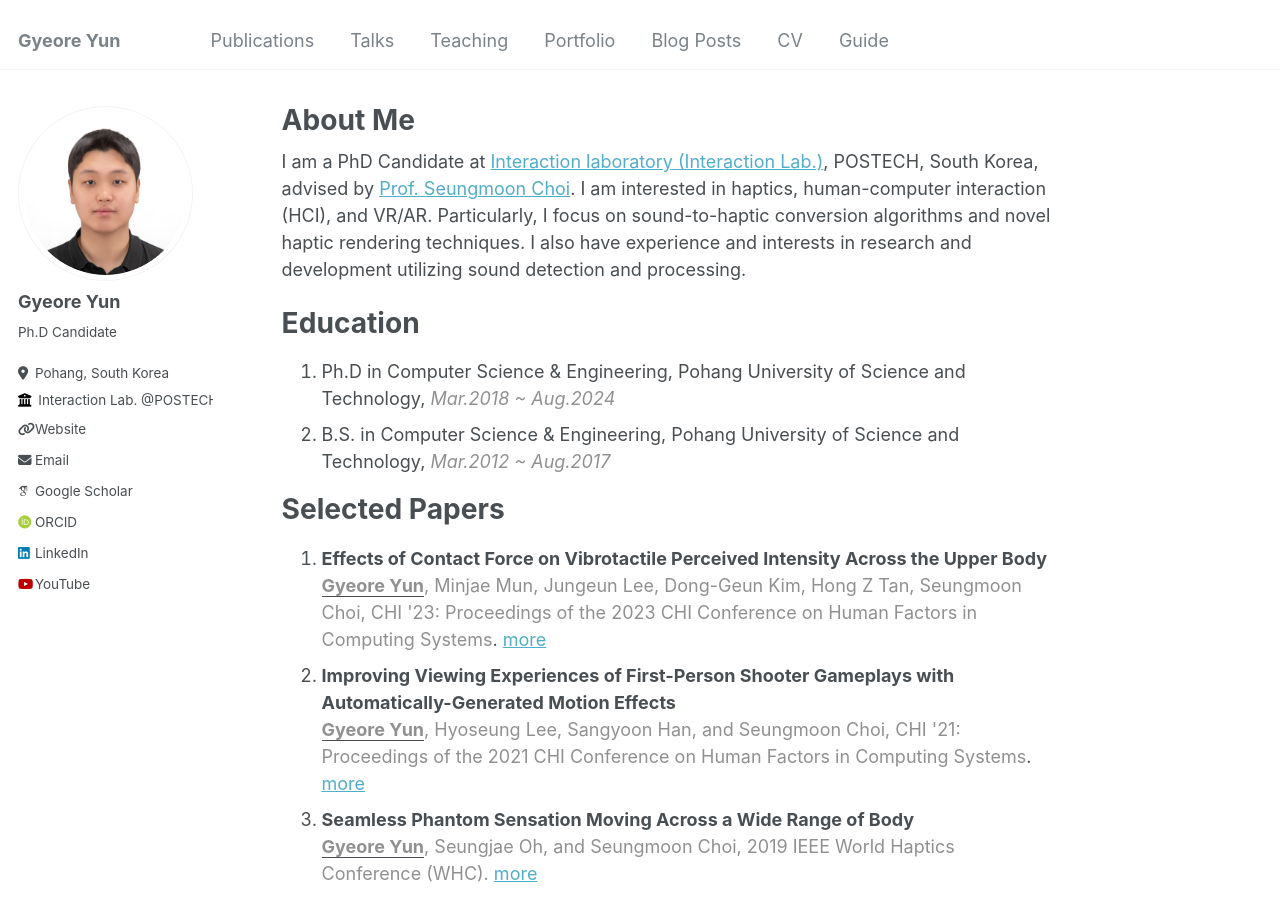
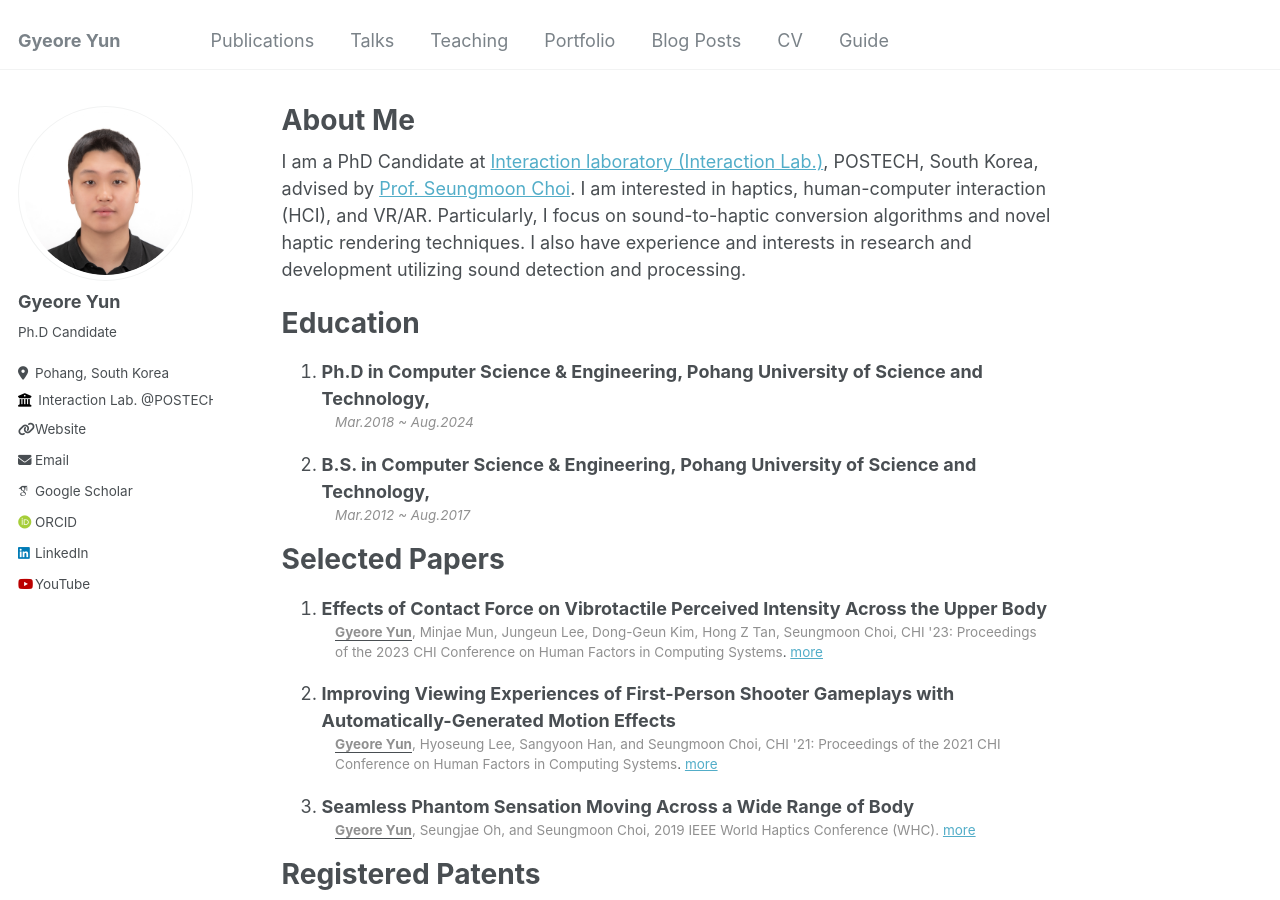
Before and after one commit to GyeoreYun/GyeoreYun.github.io, a Jekyll site: the page built from _pages/about.md, in a window 1280 px wide and 900 px high. Built offline with Jekyll 4.4.1, drawn with Linux system fonts in a browser that asks for light colours; some web fonts are replaced.

Commit message:
Update about.md

```diff
--- a/_pages/about.md
+++ b/_pages/about.md
@@ -12,37 +12,39 @@ I also have experience and interests in research and development utilizing sound
 
 Education
 ======
-1. Ph.D in Computer Science & Engineering, Pohang University of Science and Technology,    _<span style="color:#909090">Mar.2018 ~ Aug.2024</span>_
-1. B.S. in Computer Science & Engineering, Pohang University of Science and Technology,    _<span style="color:#909090">Mar.2012 ~ Aug.2017</span>_
+1. Ph.D in Computer Science & Engineering, Pohang University of Science and Technology,
+:   _<span style="color:#909090">Mar.2018 ~ Aug.2024</span>_
+1. B.S. in Computer Science & Engineering, Pohang University of Science and Technology,
+:   _<span style="color:#909090">Mar.2012 ~ Aug.2017</span>_
 
 Selected Papers
 ======
 1. <B>Effects of Contact Force on Vibrotactile Perceived Intensity Across the Upper Body</b>
-<span style="color:#909090"><u><b>Gyeore Yun</b></u>, Minjae Mun, Jungeun Lee, Dong-Geun Kim, Hong Z Tan, Seungmoon Choi, CHI &#039;23: Proceedings of the 2023 CHI Conference on Human Factors in Computing Systems</span>. [more](/publication/2023-04-19-Generating)
+:   <span style="color:#909090"><u><b>Gyeore Yun</b></u>, Minjae Mun, Jungeun Lee, Dong-Geun Kim, Hong Z Tan, Seungmoon Choi, CHI &#039;23: Proceedings of the 2023 CHI Conference on Human Factors in Computing Systems</span>. [more](/publication/2023-04-19-Generating)
 2. <B>Improving Viewing Experiences of First-Person Shooter Gameplays with Automatically-Generated Motion Effects</b>
-<span style="color:#909090"><u><b>Gyeore Yun</b></u>, Hyoseung Lee, Sangyoon Han, and Seungmoon Choi, CHI &#039;21: Proceedings of the 2021 CHI Conference on Human Factors in Computing Systems</span>. [more](/publication/2021-05-07-Improving)
+:   <span style="color:#909090"><u><b>Gyeore Yun</b></u>, Hyoseung Lee, Sangyoon Han, and Seungmoon Choi, CHI &#039;21: Proceedings of the 2021 CHI Conference on Human Factors in Computing Systems</span>. [more](/publication/2021-05-07-Improving)
 3. <B>Seamless Phantom Sensation Moving Across a Wide Range of Body</b>
-<span style="color:#909090"><u><b>Gyeore Yun</b></u>, Seungjae Oh, and Seungmoon Choi, 2019 IEEE World Haptics Conference (WHC). [more](/publication/2019-07-09-Seamless)
+:   <span style="color:#909090"><u><b>Gyeore Yun</b></u>, Seungjae Oh, and Seungmoon Choi, 2019 IEEE World Haptics Conference (WHC). [more](/publication/2019-07-09-Seamless)
 
 Registered Patents
 ======
 1. <b>METHOD AND DEVICE FOR PROVIDING MOTION EFFECT</b>
-<span style="color:#909090"><u><b>Gyeore Yun</b></u> and Seungmoon Choi, US Patent, Appl. No. 17/738,594, Appl. Date: 2022-05-06. (To be registered)</span>
+:   <span style="color:#909090"><u><b>Gyeore Yun</b></u> and Seungmoon Choi, US Patent, Appl. No. 17/738,594, Appl. Date: 2022-05-06. (To be registered)</span>
 2. <b>METHOD AND APPARATUS FOR GENERATING MOTION EFFECTS BASED ON REDUCED OBJECT MOTION</b>
-<span style="color:#909090">Seungmoon Choi, Sangyoon Han, and <u><b>Gyeore Yun</b></u>, US Patent, Reg. No. 11,989,356, Reg. Date: 2024-05-21.</span>
+:   <span style="color:#909090">Seungmoon Choi, Sangyoon Han, and <u><b>Gyeore Yun</b></u>, US Patent, Reg. No. 11,989,356, Reg. Date: 2024-05-21.</span>
 3. <b>METHOD AND DEVICE FOR PROVIDING MOTION EFFECT</b>
-<span style="color:#909090"><u><b>Gyeore Yun</b></u> and Seungmoon Choi, KR Patent, Reg. No. 10-2575318, Reg. Date: 2023-09-01.</span>
+:   <span style="color:#909090"><u><b>Gyeore Yun</b></u> and Seungmoon Choi, KR Patent, Reg. No. 10-2575318, Reg. Date: 2023-09-01.</span>
 
 Scholarships, Honors & Awards
 ======
 * <b>Best Paper Awards (finalist), 2024 IEEE Haptics Symposium</b>,
-<span style="color:#909090">Dajin Lee, <u><b>Gyeore Yun</b></u>, and Seungmoon Choi, April 10, 2024.</span> [more](/publication/2024-01-15-Effects)
+:   <span style="color:#909090">Dajin Lee, <u><b>Gyeore Yun</b></u>, and Seungmoon Choi, April 10, 2024.</span> [more](/publication/2024-01-15-Effects)
 * <b>Best Paper Awards (finalist), 2024 IEEE Haptics Symposium</b>,
-<span style="color:#909090">Dong-Geun Kim, Jungeun Lee, <u><b>Gyeore Yun</b></u>, Hong Z. Tan, and Seungmoon Choi, April 10, 2024.</span> [more](/publication/2024-01-15-Sound)
+:   <span style="color:#909090">Dong-Geun Kim, Jungeun Lee, <u><b>Gyeore Yun</b></u>, Hong Z. Tan, and Seungmoon Choi, April 10, 2024.</span> [more](/publication/2024-01-15-Sound)
 * <b>Fellowship award, POSTECH Postechian Fellowship</b>,
-<span style="color:#909090"><u><b>Gyeore Yun</b></u>, June, 2023.</span>
+:   <span style="color:#909090"><u><b>Gyeore Yun</b></u>, June, 2023.</span>
 * <b>Prize (First Place), CSED499: Student Research Project</b>,
-<span style="color:#909090">Implementation of Music Composition System Based on Gesture Recognition Using Natural User Interface, <u><b>Gyeore Yun</b></u>, December, 2016.</span>
+:   <span style="color:#909090">Implementation of Music Composition System Based on Gesture Recognition Using Natural User Interface, <u><b>Gyeore Yun</b></u>, December, 2016.</span>
 
 Reviews
 ======
```
